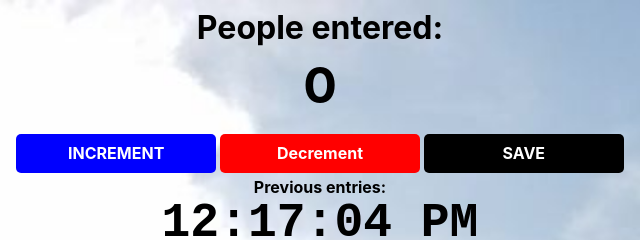
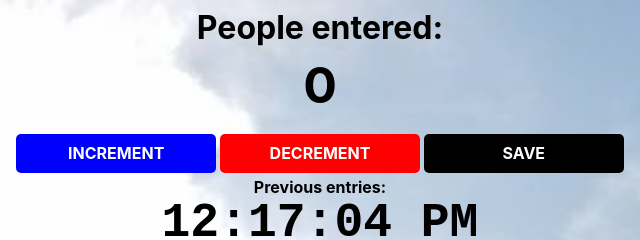
Before and after one commit to Abiodun001-world/The-Ice_Cream_Station, a plain HTML site: page index.html in a window 1280 px wide. Shown: the top 240 px of the page, 320-960 px from the left. Drawn offline with nearby package versions, Linux system fonts and the light colour scheme.

Commit message:
fixing bugs

```diff
--- a/index.html
+++ b/index.html
@@ -14,7 +14,7 @@
         <h1>People entered:</h1>
         <h2 id="count-el">0</h2>
         <button id="increment-btn" onclick="increment()">INCREMENT</button>
-        <button id ="decrement-btn" onclick="decrement()">Decrement</button>
+        <button id ="decrement-btn" onclick="decrement()">DECREMENT</button>
         <button id="save-btn" onclick="save()">SAVE</button>
         <p id="save-el">Previous entries: </p>
         <script src="index.js">
```
